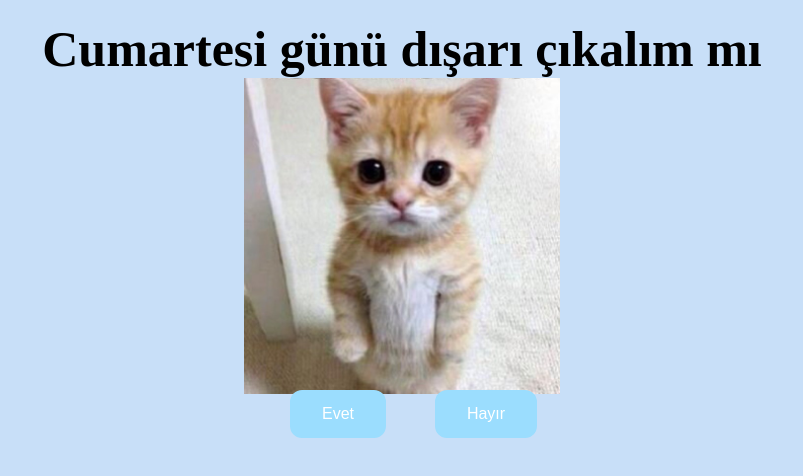
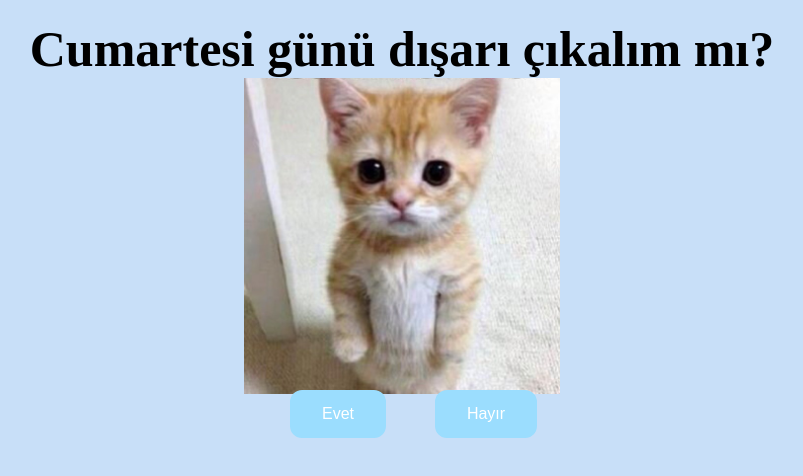
Before and after one commit to eycyen/test2, a plain HTML site: page index.html in a window 1280 px wide. Shown: the whole page, without its empty margins (238-1041 px from the left). Drawn offline with Linux system fonts and the light colour scheme.

Commit message:
Update index.html

```diff
--- a/index.html
+++ b/index.html
@@ -42,7 +42,7 @@
   <body>
         <div id="ask" class="container">
             <div >
-                <h1 class = "header_text">Cumartesi günü dışarı çıkalım mı</h1>
+                <h1 class = "header_text">Cumartesi günü dışarı çıkalım mı?</h1>
             </div>
             <div class="gif_container">
                 <img src="image/ask.jpg" alt="Cute animated illustration">
```
